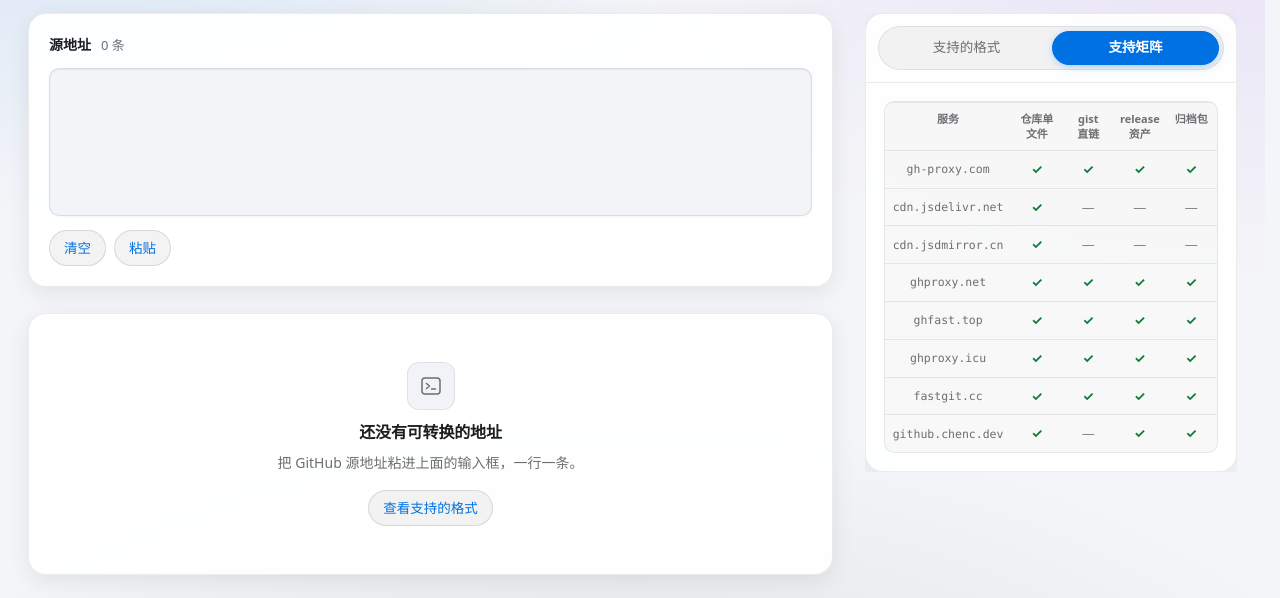
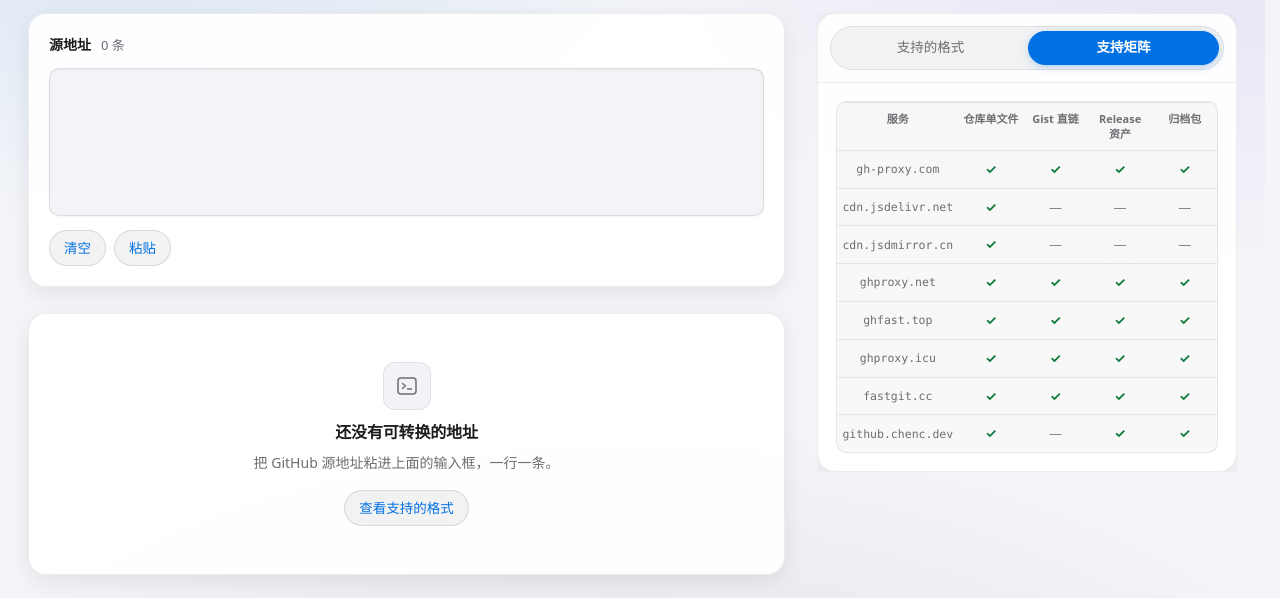
Before and after one commit to LancelotRar/cdn-url, a website built with Vite: page index.html in a window 1280 px wide. Both pictures are taken after a click on the tab "支持矩阵". Shown: the part 87-685 px from the top of the page. Built offline with nearby package versions, Linux system fonts and the light colour scheme.

Commit message:
feat: 源类型文案统一首字母大写，宽屏下加宽右栏并放宽矩阵列

```diff
--- a/src/capabilities.ts
+++ b/src/capabilities.ts
@@ -3,8 +3,8 @@ import type { ServiceCatalog, SourceType } from "./types";
 /** 四类源类型的界面文案。只影响显示，能力判断全部来自 `convert` 返回的目录。 */
 const SOURCE_TYPE_LABELS: Record<SourceType, string> = {
   "repo-file": "仓库单文件",
-  gist: "gist 直链",
-  "release-asset": "release 资产",
+  gist: "Gist 直链",
+  "release-asset": "Release 资产",
   archive: "归档包",
 };
 
--- a/src/styles.css
+++ b/src/styles.css
@@ -1271,6 +1271,18 @@ details[open] > summary::before {
   }
 }
 
+/* 更宽的屏幕上给右栏多一点宽度：支撑矩阵的四列需要它，否则表头只能两行起。 */
+@media (min-width: 1280px) {
+  .layout {
+    grid-template-columns: minmax(0, 1fr) 420px;
+  }
+
+  /* 右栏变宽后把首列收窄，四个源类型列各自多出 12px，表头基本能一行放下。 */
+  .matrix thead th:first-child {
+    width: 32%;
+  }
+}
+
 @media (max-width: 560px) {
   .shell {
     padding: var(--space-22) var(--space-18) 76px;
```
